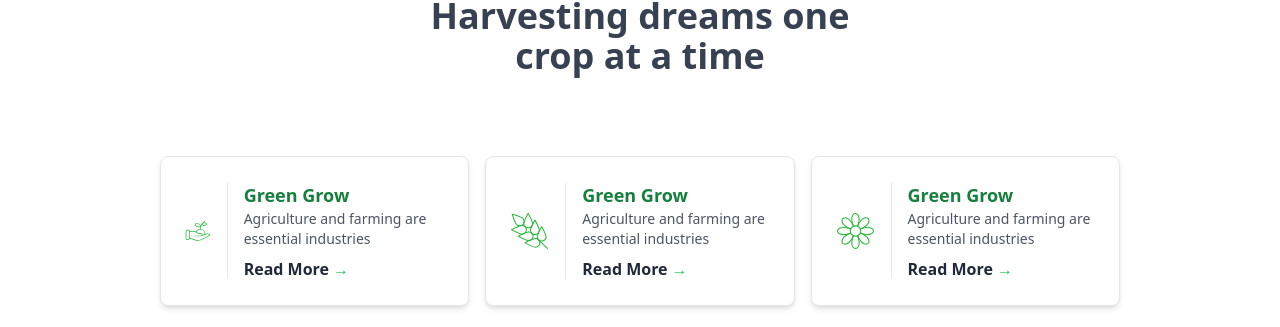
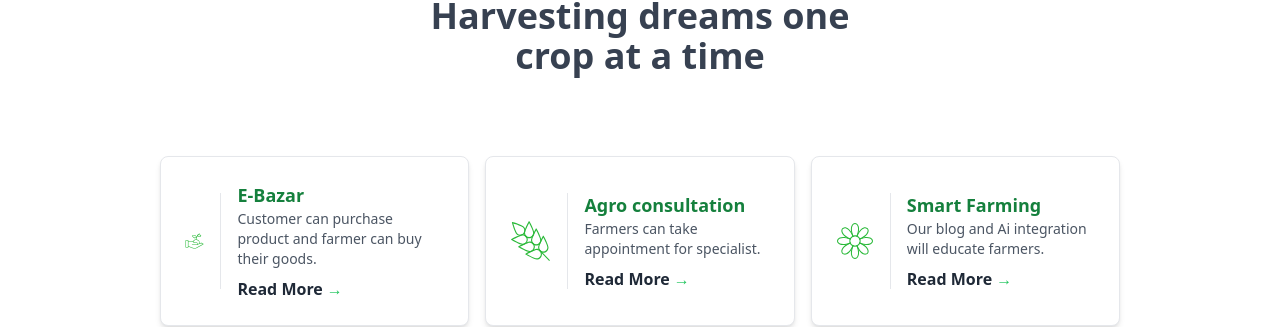
Before and after one commit to MorshedSiam03/AgroZone, a React (Vite) app: page / in a window 1280 px wide. Shown: the part 2516-2843 px from the top of the page. Built offline with nearby package versions, Linux system fonts and the light colour scheme.

Commit message:
Update latest services

```diff
--- a/src/Components/LatestServices/LatestServices.jsx
+++ b/src/Components/LatestServices/LatestServices.jsx
@@ -21,9 +21,9 @@ const LatestServices = () => {
             <div className="border-l h-24 mx-4"></div>
 
             <div>
-                <h2 className="text-lg font-bold text-green-700">Green Grow</h2>
+                <h2 className="text-lg font-bold text-green-700">E-Bazar</h2>
                 <p className="text-gray-600 text-sm mb-2">
-                    Agriculture and farming are essential industries
+                    Customer can purchase product and farmer can buy their goods.
                 </p>
 
                 <h1  className="text-gray-800 font-semibold flex items-center">
@@ -43,9 +43,9 @@ const LatestServices = () => {
             <div className="border-l h-24 mx-4"></div>
 
             <div>
-                <h2 className="text-lg font-bold text-green-700">Green Grow</h2>
+                <h2 className="text-lg font-bold text-green-700">Agro consultation</h2>
                 <p className="text-gray-600 text-sm mb-2">
-                    Agriculture and farming are essential industries
+                    Farmers can take appointment for specialist.
                 </p>
 
                 <h1  className="text-gray-800 font-semibold flex items-center">
@@ -64,9 +64,9 @@ const LatestServices = () => {
             <div className="border-l h-24 mx-4"></div>
 
             <div>
-                <h2 className="text-lg font-bold text-green-700">Green Grow</h2>
+                <h2 className="text-lg font-bold text-green-700">Smart Farming</h2>
                 <p className="text-gray-600 text-sm mb-2">
-                    Agriculture and farming are essential industries
+                    Our blog and Ai integration will educate farmers.
                 </p>
 
                 <h1  className="text-gray-800 font-semibold flex items-center">
```
